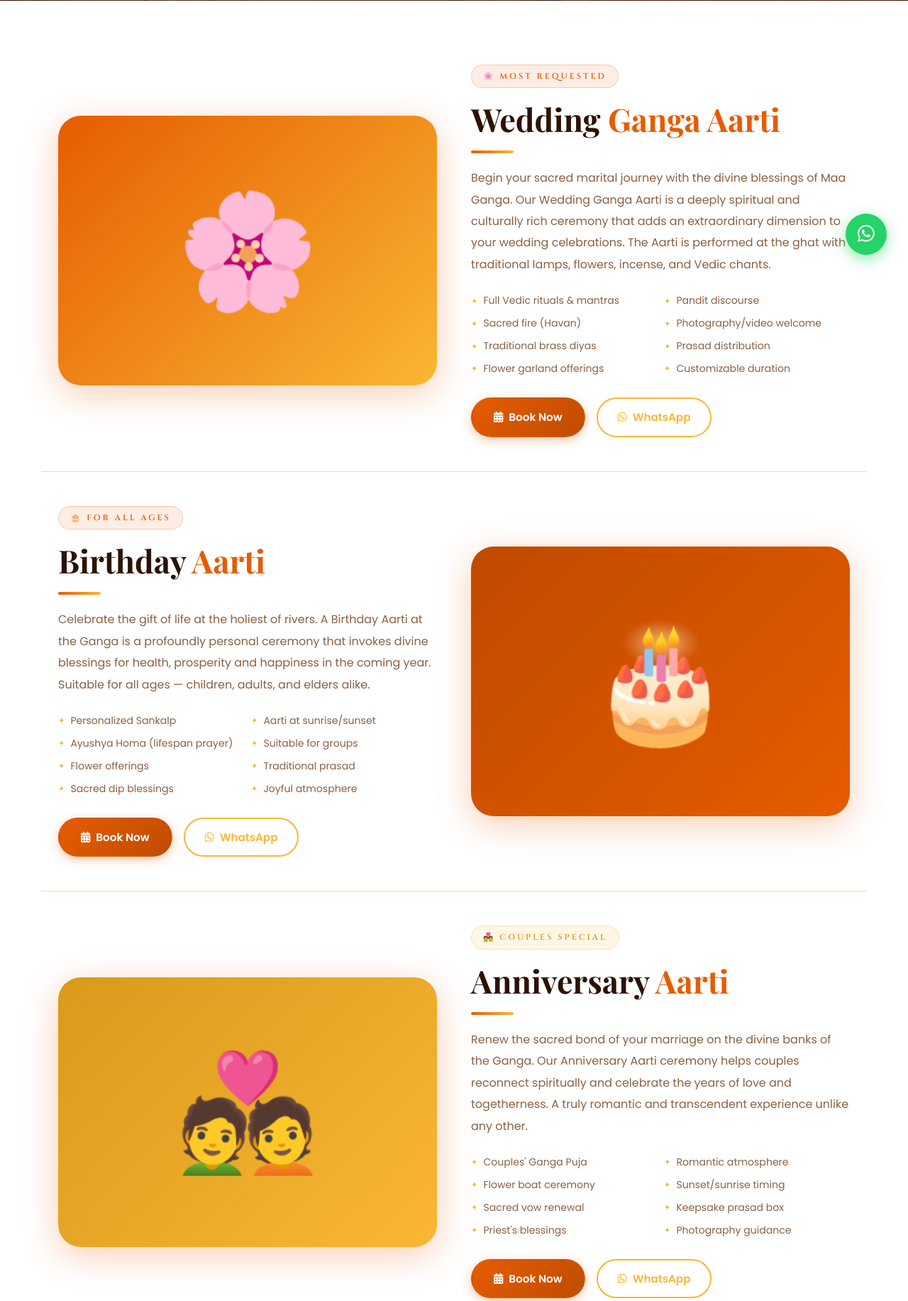
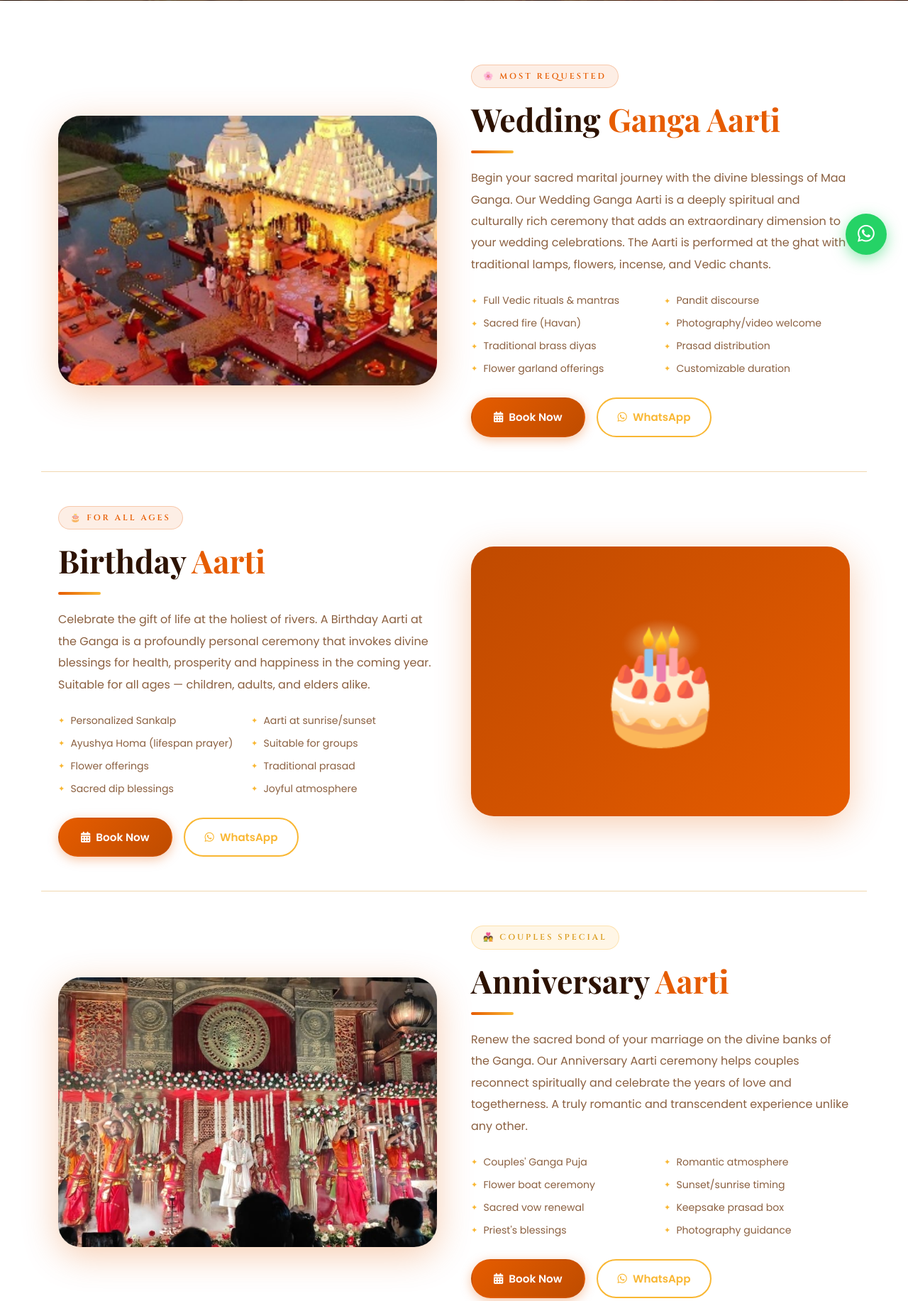
Before and after one commit to RajGupta1724/Kashi_Ganga_Aarti_Application, a Django app: page /services/ in a window 1280 px wide. Shown: the part 411-2244 px from the top of the page at 71% size. Run offline with Django 4.2, Linux system fonts and the light colour scheme; some web fonts are replaced.

Commit message:
Add wedding and aarti images to gallery and services sections

```diff
--- a/templates/services.html
+++ b/templates/services.html
@@ -33,10 +33,8 @@
     <!-- ---- Wedding Ganga Aarti ---- -->
     <div class="row g-5 align-items-center mb-5 pb-5" style="border-bottom: 1px solid var(--border);">
       <div class="col-lg-6 order-lg-1 fade-in-up">
-        <div style="border-radius: var(--radius-xl); overflow:hidden; box-shadow: var(--shadow-lg);">
-          <div style="background: linear-gradient(135deg, #e65c00, #f9b733); height: 380px; display:flex; align-items:center; justify-content:center; font-size:10rem;">
-            🌸
-          </div>
+        <div style="border-radius: var(--radius-xl); overflow:hidden; box-shadow: var(--shadow-lg); height: 380px; display:flex; align-items:center; justify-content:center; background: #fff;">
+          <img src="{% static 'images/wedding.jpeg' %}" alt="Wedding Ganga Aarti" style="width:100%; height:100%; object-fit:cover;" loading="lazy" />
         </div>
       </div>
       <div class="col-lg-6 order-lg-2 fade-in-up">
@@ -107,10 +105,8 @@
     <!-- ---- Anniversary Aarti ---- -->
     <div class="row g-5 align-items-center mb-5 pb-5" style="border-bottom: 1px solid var(--border);">
       <div class="col-lg-6 order-lg-1 fade-in-up">
-        <div style="border-radius: var(--radius-xl); overflow:hidden; box-shadow: var(--shadow-lg);">
-          <div style="background: linear-gradient(135deg, #d99a1b, #f9b733); height: 380px; display:flex; align-items:center; justify-content:center; font-size:10rem;">
-            💑
-          </div>
+        <div style="border-radius: var(--radius-xl); overflow:hidden; box-shadow: var(--shadow-lg); height: 380px; display:flex; align-items:center; justify-content:center; background: #fff;">
+          <img src="{% static 'images/wedd.jpeg' %}" alt="Anniversary Aarti" style="width:100%; height:100%; object-fit:cover;" loading="lazy" />
         </div>
       </div>
       <div class="col-lg-6 order-lg-2 fade-in-up">
@@ -223,10 +219,8 @@
     <!-- ---- Satyanarayan Puja ---- -->
     <div class="row g-5 align-items-center">
       <div class="col-lg-6 order-lg-1 fade-in-up">
-        <div style="border-radius: var(--radius-xl); overflow:hidden; box-shadow: var(--shadow-lg);">
-          <div style="background: linear-gradient(135deg, #e65c00, #c04a00); height: 380px; display:flex; align-items:center; justify-content:center; font-size:10rem;">
-            🪔
-          </div>
+        <div style="border-radius: var(--radius-xl); overflow:hidden; box-shadow: var(--shadow-lg); height: 380px; display:flex; align-items:center; justify-content:center; background: #fff;">
+          <img src="{% static 'images/aarti2.jpeg' %}" alt="Ganga Evening Aarti" style="width:100%; height:100%; object-fit:cover;" loading="lazy" />
         </div>
       </div>
       <div class="col-lg-6 order-lg-2 fade-in-up">
```
Also changed, not shown: templates/gallery.html (+27 -9 lines), static/images/aarti.jpeg (added), static/images/aarti2.jpeg (added), static/images/wedd.jpeg (added), static/images/wedding.jpeg (added).
